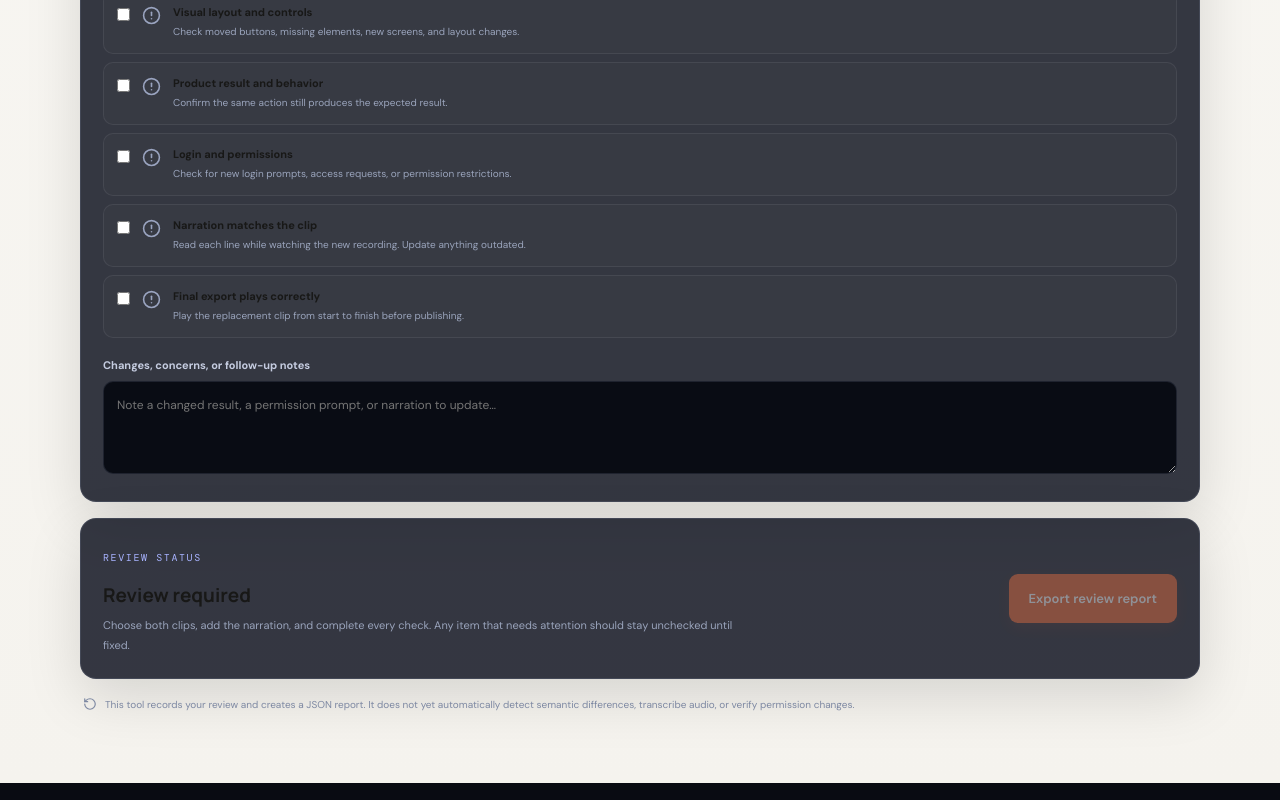
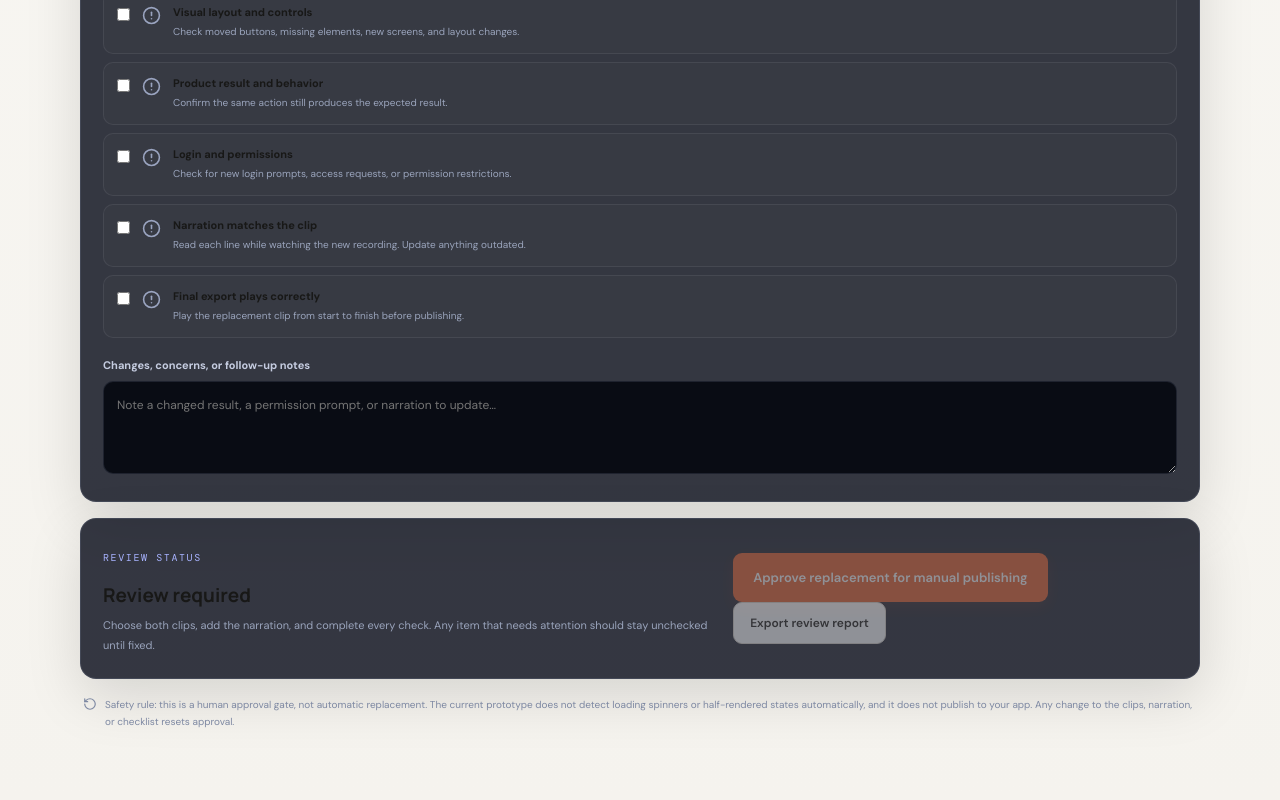
Before and after one commit to arhan1-hub/Cutlume, a Next.js app: page /review in a window 1280 px wide. Shown: the part 1862-2662 px from the top of the page. Built offline with nearby package versions, Linux system fonts and the light colour scheme.

Commit message:
Add explicit human approval gate before publishing replacement clips

```diff
--- a/app/review/page.tsx
+++ b/app/review/page.tsx
@@ -23,6 +23,7 @@ export default function DemoReviewPage() {
   const [notes, setNotes] = useState("");
   const [reviewTitle, setReviewTitle] = useState("Demo refresh review");
   const [visualDiff, setVisualDiff] = useState("");
+  const [approvedForPublish, setApprovedForPublish] = useState(false);
   const oldVideoRef = useRef<HTMLVideoElement>(null);
   const newVideoRef = useRef<HTMLVideoElement>(null);
   const oldFrameRef = useRef<HTMLCanvasElement>(null);
@@ -34,13 +35,18 @@ export default function DemoReviewPage() {
 
   const approvedCount = items.filter((item) => item.approved).length;
   const canApprove = approvedCount === items.length && Boolean(oldUrl) && Boolean(newUrl) && narration.trim().length > 0;
-  const status = canApprove ? "Ready for your final decision" : "Review required";
+  const status = approvedForPublish
+    ? "Approved for manual publishing"
+    : canApprove
+      ? "Ready for your final decision"
+      : "Review required";
   const progress = Math.round((approvedCount / items.length) * 100);
 
   function chooseFile(which: "old" | "new", file?: File) {
     if (!file) return;
     if (!file.type.startsWith("video/")) return;
     const url = URL.createObjectURL(file);
+    setApprovedForPublish(false);
     if (which === "old") { setOldUrl((previous) => { if (previous) URL.revokeObjectURL(previous); return url; }); setOldName(file.name); }
     else { setNewUrl((previous) => { if (previous) URL.revokeObjectURL(previous); return url; }); setNewName(file.name); }
   }
@@ -79,6 +85,7 @@ export default function DemoReviewPage() {
   }
 
   function toggleItem(id: string) {
+    setApprovedForPublish(false);
     setItems((current) => current.map((item) => item.id === id ? { ...item, approved: !item.approved } : item));
   }
 
@@ -86,7 +93,7 @@ export default function DemoReviewPage() {
     const report = {
       title: reviewTitle,
       createdAt: new Date().toISOString(),
-      status: canApprove ? "reviewed_by_user" : "review_incomplete",
+      status: approvedForPublish ? "approved_for_manual_publishing" : canApprove ? "review_complete_pending_approval" : "review_incomplete",
       clips: { previous: oldName || null, replacement: newName || null },
       narration,
       checks: items.map(({ title, detail, approved }) => ({ title, detail, approved })),
@@ -141,7 +148,7 @@ export default function DemoReviewPage() {
         <section className="review-section">
           <div className="review-section-heading"><div><p className="eyebrow">SCRIPT CHECK</p><h2>Read the narration with the new clip</h2></div><Volume2 size={21} /></div>
           <p className="review-help">Paste the narration used in the video. Play the replacement clip and confirm each line still describes what the viewer sees and what the product actually does.</p>
-          <textarea value={narration} onChange={(e) => setNarration(e.target.value)} placeholder="Example: Enter a question, review the generated answer, then open the upgrade screen…" rows={4} />
+          <textarea value={narration} onChange={(e) => { setNarration(e.target.value); setApprovedForPublish(false); }} placeholder="Example: Enter a question, review the generated answer, then open the upgrade screen…" rows={4} />
         </section>
         <section className="review-section">
           <div className="review-section-heading"><div><p className="eyebrow">HUMAN VERIFICATION</p><h2>Before you publish</h2></div><span className="review-count">{approvedCount}/{items.length} checked</span></div>
@@ -150,11 +157,22 @@ export default function DemoReviewPage() {
           <label className="review-notes-label" htmlFor="review-notes">Changes, concerns, or follow-up notes</label>
           <textarea id="review-notes" value={notes} onChange={(e) => setNotes(e.target.value)} placeholder="Note a changed result, a permission prompt, or narration to update…" rows={3} />
         </section>
-        <section className={"review-status " + (canApprove ? "review-status-ready" : "")}>
-          <div><p className="eyebrow">REVIEW STATUS</p><h2>{status}</h2><p>{canApprove ? "All manual checks are marked complete. This is your review record, not an automated guarantee that the clips are equivalent." : "Choose both clips, add the narration, and complete every check. Any item that needs attention should stay unchecked until fixed."}</p></div>
-          <button className="button button-primary button-large" onClick={downloadReport} disabled={!oldUrl || !newUrl}>Export review report</button>
+        <section className={"review-status " + (approvedForPublish ? "review-status-ready" : "")}>
+          <div>
+            <p className="eyebrow">REVIEW STATUS</p>
+            <h2>{status}</h2>
+            <p>{approvedForPublish
+              ? "You approved this replacement for manual publishing. ReplayMint has not replaced or published anything; upload the clip yourself only after checking the destination."
+              : canApprove
+                ? "Your checklist is complete. Explicitly approve this replacement before treating it as ready. Nothing is automatically overwritten or published."
+                : "Choose both clips, add the narration, and complete every check. Any item that needs attention should stay unchecked until fixed."}</p>
+          </div>
+          <div className="review-status-actions">
+            <button type="button" className="button button-primary button-large" onClick={() => setApprovedForPublish(true)} disabled={!canApprove || approvedForPublish}>Approve replacement for manual publishing</button>
+            <button type="button" className="button button-secondary" onClick={downloadReport} disabled={!oldUrl || !newUrl}>Export review report</button>
+          </div>
         </section>
-        <p className="review-footnote"><RotateCcw size={14} /> This tool records your review and creates a JSON report. It does not yet automatically detect semantic differences, transcribe audio, or verify permission changes.</p>
+        <p className="review-footnote"><RotateCcw size={14} /> Safety rule: this is a human approval gate, not automatic replacement. The current prototype does not detect loading spinners or half-rendered states automatically, and it does not publish to your app. Any change to the clips, narration, or checklist resets approval.</p>
       </div>
     </main>
   );
```
